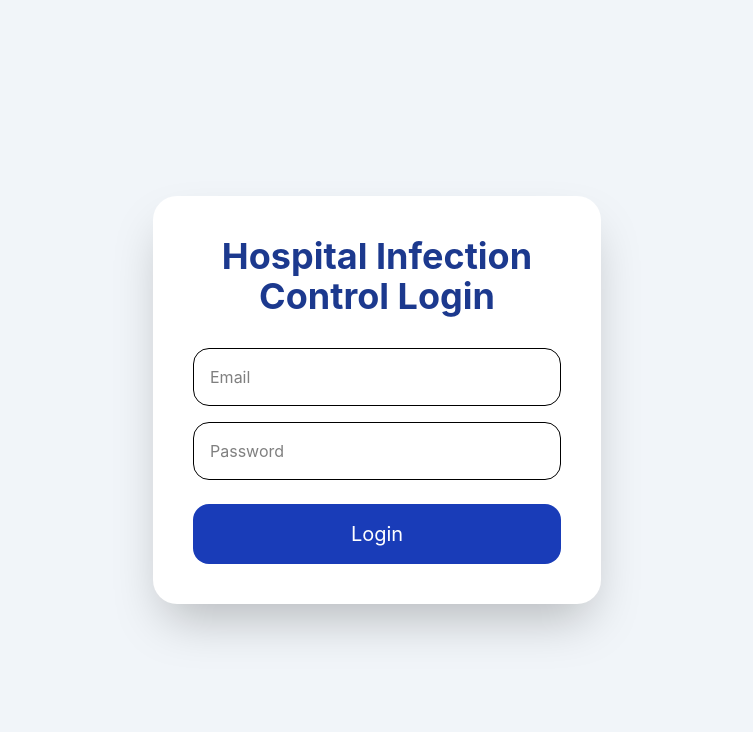
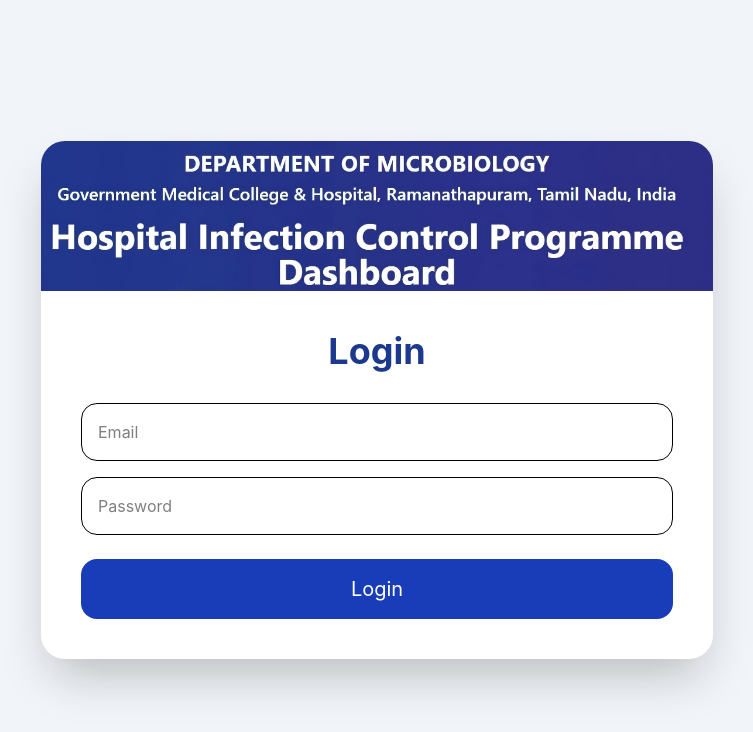
Before and after one commit to gmcrmicro/Hospital-infection-control-programme-dashboard, a React (Vite) app: page / in a window 1280 px wide. Shown: the top 732 px of the page, without its empty margins (263-1016 px from the left). Built offline with nearby package versions, Linux system fonts and the light colour scheme.

Commit message:
Added login banner

```diff
--- a/src/Login.jsx
+++ b/src/Login.jsx
@@ -1,5 +1,5 @@
 import { useState } from "react";
-
+import loginBanner from "./assets/login-banner.png";
 import {
   signInWithEmailAndPassword
 } from "firebase/auth";
@@ -35,10 +35,18 @@
 
     <div className="min-h-screen bg-slate-100 flex items-center justify-center">
 
-      <div className="bg-white p-10 rounded-3xl shadow-2xl w-full max-w-md">
+      <div className="bg-white rounded-3xl shadow-2xl w-full max-w-2xl overflow-hidden">
+
+  <img
+    src={loginBanner}
+    alt="Hospital Infection Control Banner"
+    className="w-full h-auto"
+  />
+
+  <div className="p-10">
 
         <h1 className="text-4xl font-bold text-center text-blue-900 mb-8">
-          Hospital Infection Control Login
+          Login
         </h1>
 
         <input
@@ -64,8 +72,11 @@
           Login
         </button>
 
-      </div>
+            </div>
 
     </div>
+
+  </div>
+
   );
 }
```
Also changed, not shown: src/assets/login-banner.png (added).
